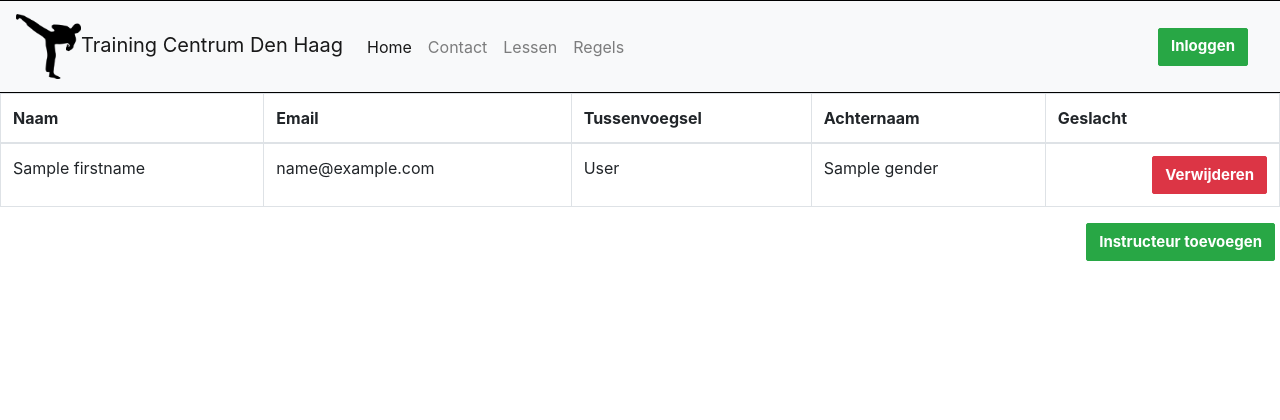
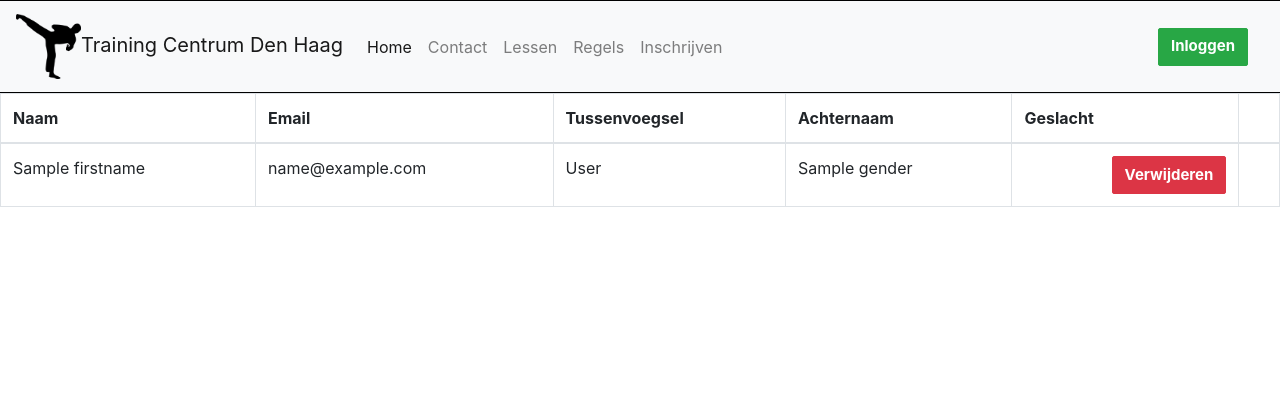
Before and after one commit to DelanivanderZwan/training_factory, a Symfony app: template templates/medewerker/instructeuroverzicht.html.twig in a window 1280 px wide. Shown: the top 420 px of the page. Run offline with Twig, Linux system fonts and the light colour scheme; the template is opened without the code that fills it: most values are stand-ins (such as "Sample title", 1, 10 or a date in 2020); some libraries are stand-ins or nearby versions.

Commit message:
added paths to inschrijven

```diff
--- a/src/Controller/BezoekerController.php
+++ b/src/Controller/BezoekerController.php
@@ -49,7 +49,10 @@ class BezoekerController extends AbstractController
      */
     public function inschrijvingAction()
     {
-        return $this->render('bezoeker/inschrijving.html.twig');
+        $inschrijven = $this->getDoctrine()->getRepository('App:Training')->findAll();
+        return $this->render('bezoeker/inschrijving.html.twig', [
+            'inschrijving' => $inschrijven
+        ]);
     }
 
     /**
--- a/templates/base.html.twig
+++ b/templates/base.html.twig
@@ -24,6 +24,7 @@
                     <a class="nav-item nav-link" href="{{ path ('contact') }}">Contact</a>
                     <a class="nav-item nav-link" href="{{ path('training') }}">Lessen</a>
                     <a class="nav-item nav-link" href="{{ path('regels') }}">Regels</a>
+                    <a class="nav-item nav-link" href="{{ path('inschrijven') }}">Inschrijven</a>
             {% endif %}
         </div>
     </div>
@@ -36,7 +37,7 @@
     </nav>
 {% endblock %}
 
-        {% block agenda %}
+        {% block inschrijven %}
         {% endblock %}
 
         {% block login %}
--- a/templates/medewerker/instructeuroverzicht.html.twig
+++ b/templates/medewerker/instructeuroverzicht.html.twig
@@ -9,6 +9,7 @@
         <th scope="col">Tussenvoegsel</th>
         <th scope="col">Achternaam</th>
         <th scope="col">Geslacht</th>
+        <th scope="col"></th>
     </tr>
     </thead>
     <tbody>
@@ -30,5 +31,7 @@
 {% endfor %}
     </tbody>
     </table>
+    {% if is_granted('ROLE_ADMIN') %}
     <a href="{{ path('admin_instructor_new') }}"><button class="btn btn-success" style="float: right; margin-right: 5px;">Instructeur toevoegen</button></a>
+    {% endif %}
 {% endblock %}
```
Also changed, not shown: templates/bezoeker/inschrijving.html.twig (+12 -4 lines).
